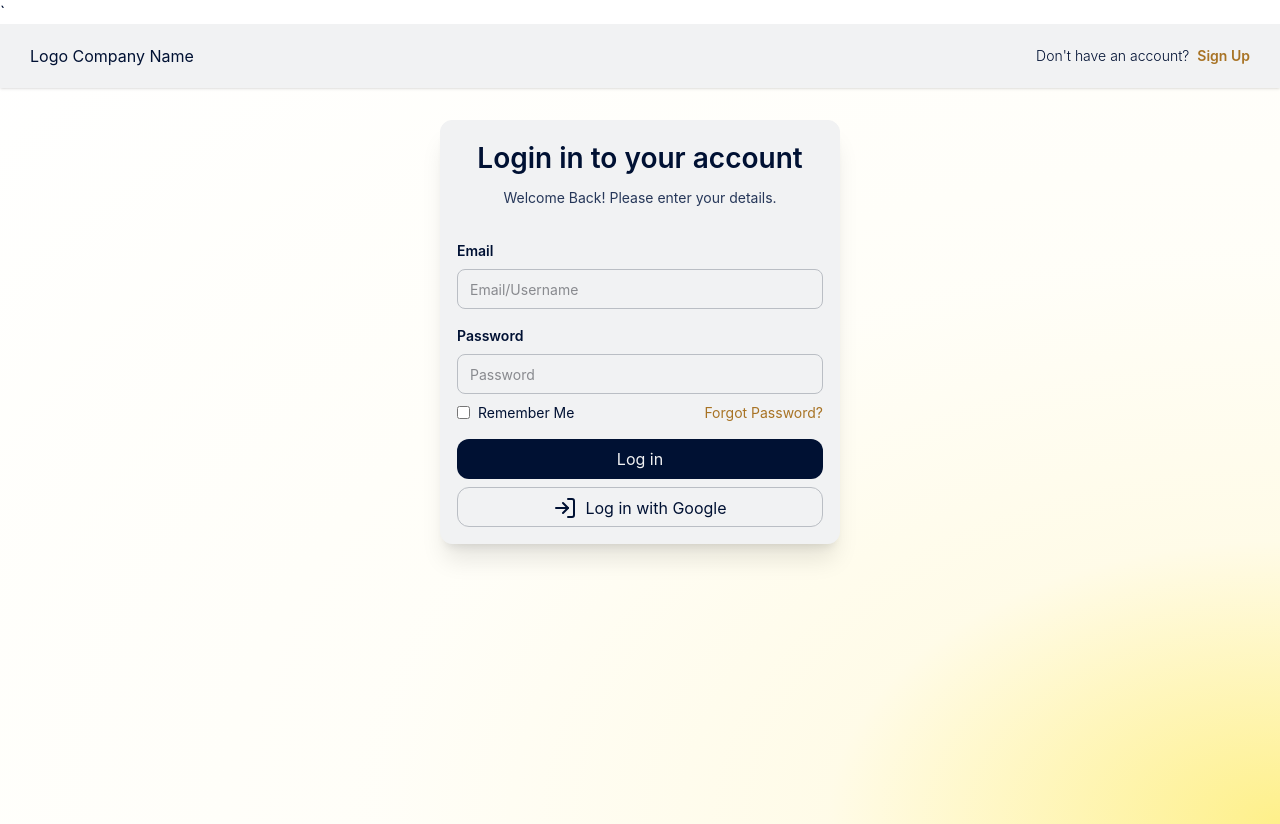
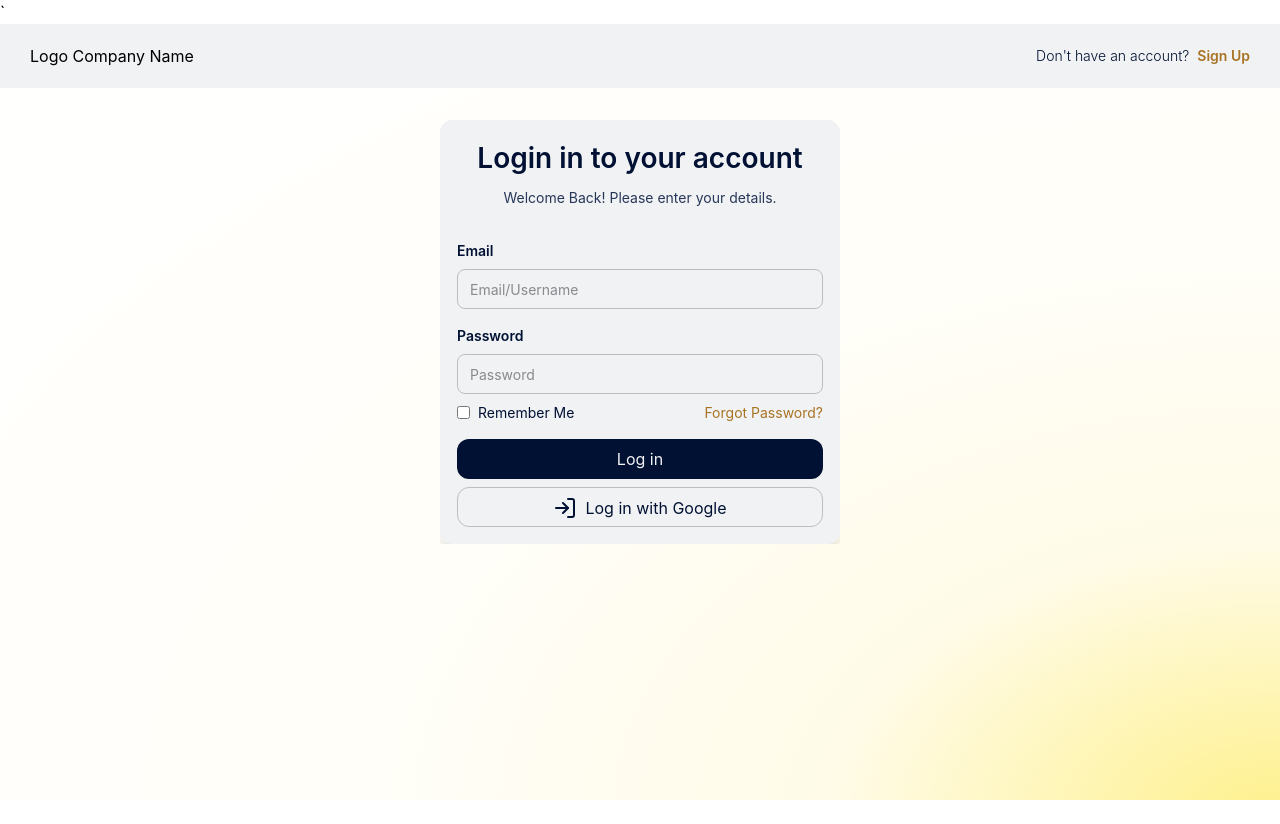
Before and after one commit to Sihle-Thwa/SportsManagment, a React (Vite) app in the folder frontend/: page /login in a window 1280 px wide. After the commit the page ends 800 px from the top, so only its background shows below. Built offline with nearby package versions, Linux system fonts and the light colour scheme.

Commit message:
refactor: Simplify CSS reset and improve layout consistency in index.css

```diff
--- a/frontend/src/index.css
+++ b/frontend/src/index.css
@@ -6,37 +6,22 @@
 	*,
 	*::before,
 	*::after {
-		box-sizing: border-box;
 		margin: 0;
 		padding: 0;
-		scroll-behavior: smooth;
-		-webkit-font-smoothing: antialiased;
-		-moz-osx-font-smoothing: grayscale;
-		text-rendering: optimizeLegibility;
-		-webkit-tap-highlight-color: transparent;
-		-webkit-touch-callout: none;
-		-webkit-user-select: none;
-		-khtml-user-select: none;
-		-moz-user-select: none;
-		-ms-user-select: none;
-		user-select: none;
-		scrollbar-width: thin;
-		scrollbar-color: var(--scrollbar-thumb, var(--colour-neutral-300))
-			var(--scrollbar-track, var(--colour-neutral-50));
+		box-sizing: border-box;
+		overflow: hidden;
+		clip-path: inset(0);
 		-webkit-overflow-scrolling: touch;
+
 	}
 
 	html {
-		height: 100vh;
-		width: 100vw;
+		height: 100%;
+		width: 100%;
 	}
 
 	body {
-		margin: 0;
-		height: 100vh;
-		width: 100vw;
-		line-height: var(--line-height-normal);
-		font-family: var(--font-sans);
-		color: var(--text-primary);
+		height: 100%;
+		width: 100%;
 	}
 }
```
